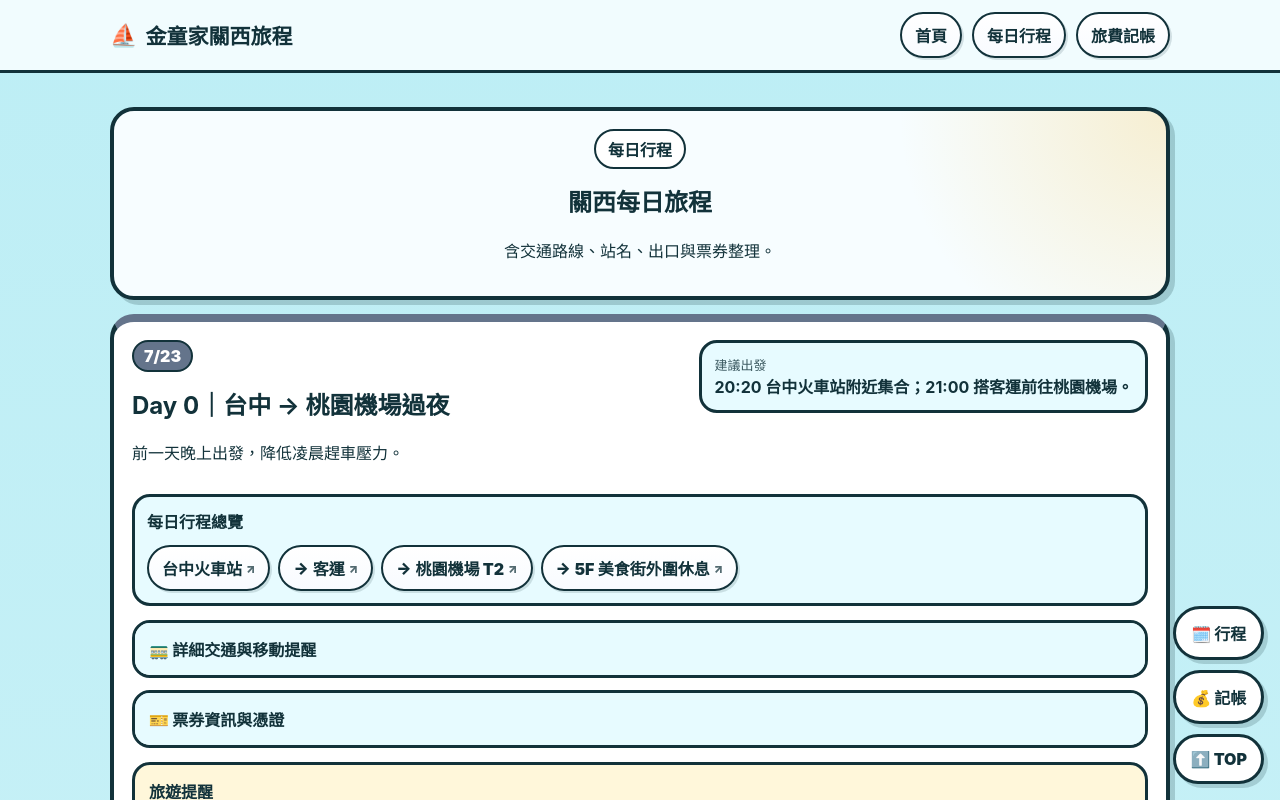
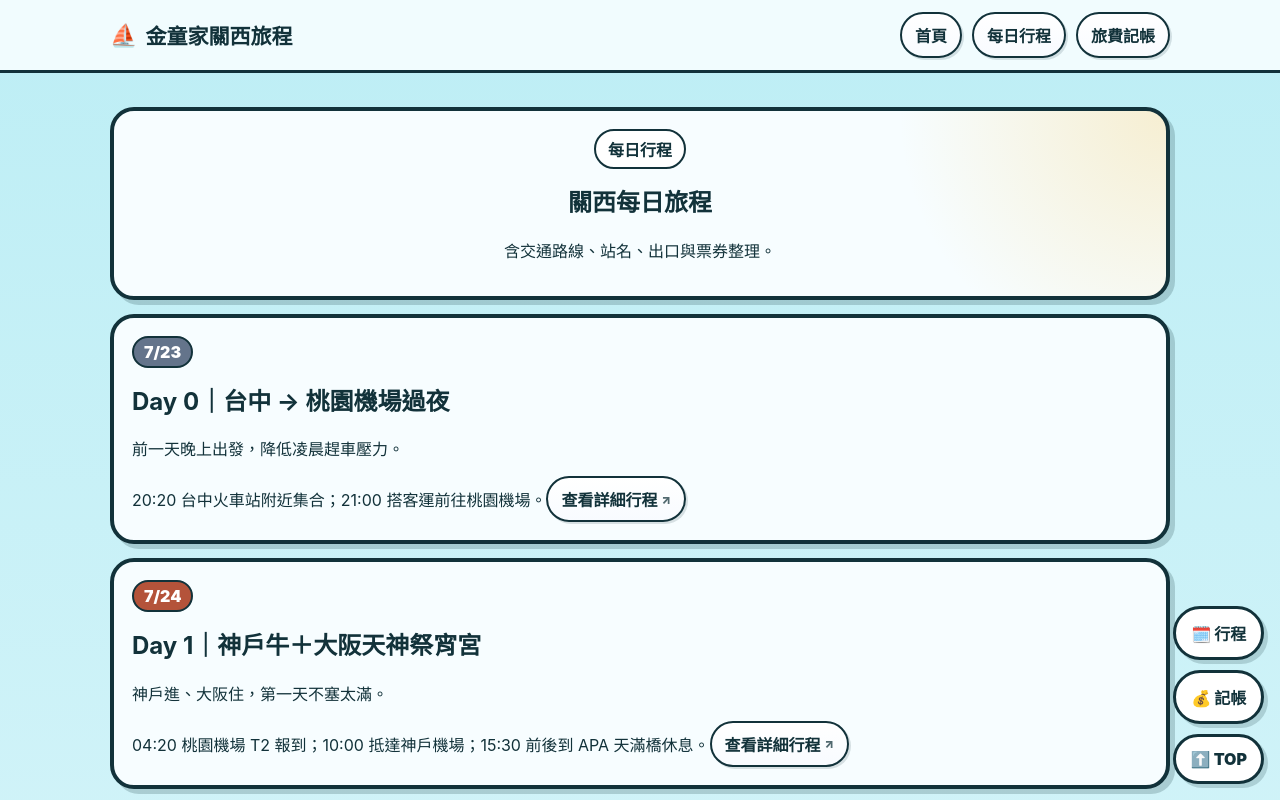
Before and after one commit to sacha693/my-storyjs-app, a React (Vite) app: page /my-storyjs-app/days in a window 1280 px wide. Shown: the top 800 px of the page. Built offline with nearby package versions, Linux system fonts and the light colour scheme.

Commit message:
Make day section a compact daily list

```diff
--- a/src/components/DaySection.tsx
+++ b/src/components/DaySection.tsx
@@ -1,5 +1,5 @@
+import { Link } from 'react-router-dom'
 import { dayPlans } from '../data/days'
-import { DayCard } from './DayCard'
 
 export function DaySection() {
   if (dayPlans.length === 0) {
@@ -13,9 +13,26 @@ export function DaySection() {
   }
 
   return (
-    <section id="days" aria-label="每日行程列表">
+    <section id="days" className="dayList" aria-label="每日行程列表">
       {dayPlans.map((day) => (
-        <DayCard key={day.id} day={day} />
+        <article
+          key={day.id}
+          className="card dayListCard"
+          style={day.themeColor ? { '--day-theme': day.themeColor } as React.CSSProperties : undefined}
+        >
+          <div>
+            <span className="dayDate">{day.date}</span>
+            <h2>{day.title}</h2>
+            <p>{day.subtitle}</p>
+          </div>
+
+          <div className="dayListAction">
+            <span>{day.suggestedDeparture}</span>
+            <Link className="quickButton" to={`/days/${day.id}`}>
+              查看詳細行程
+            </Link>
+          </div>
+        </article>
       ))}
     </section>
   )
```
